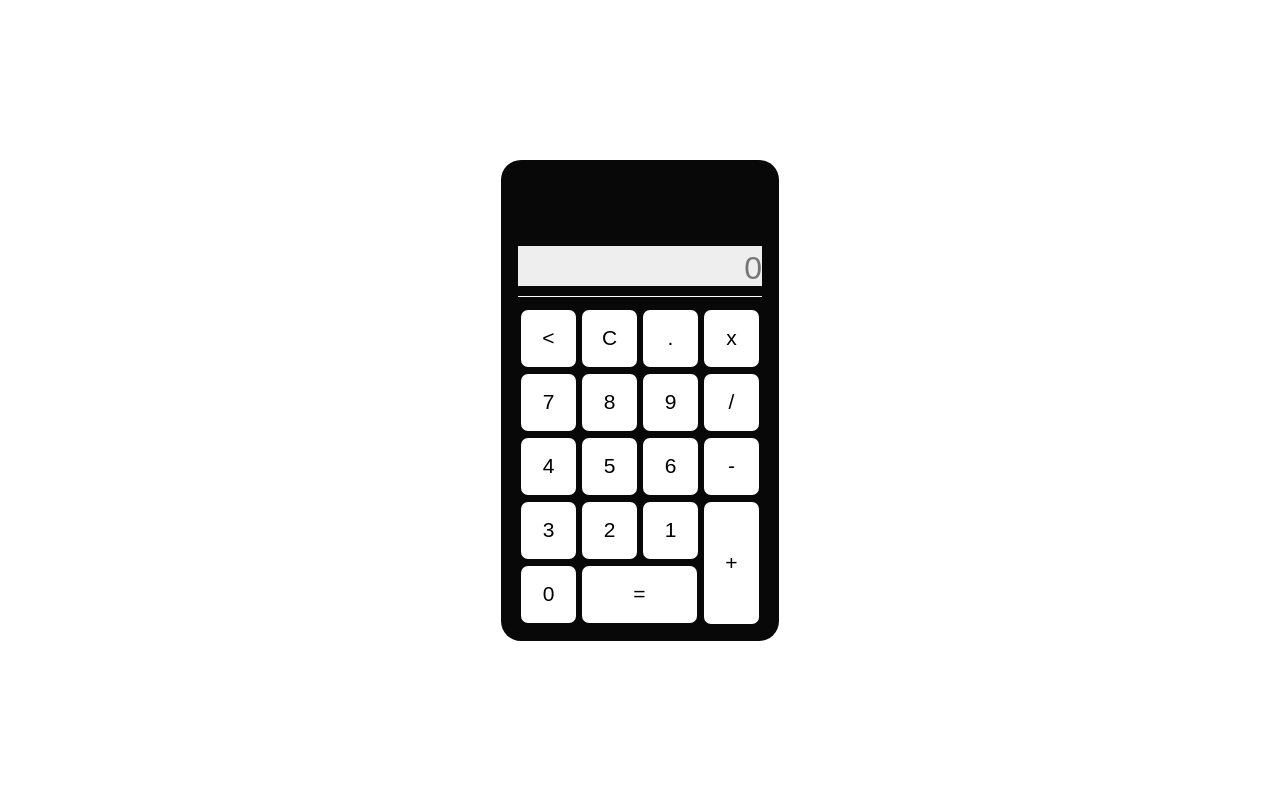
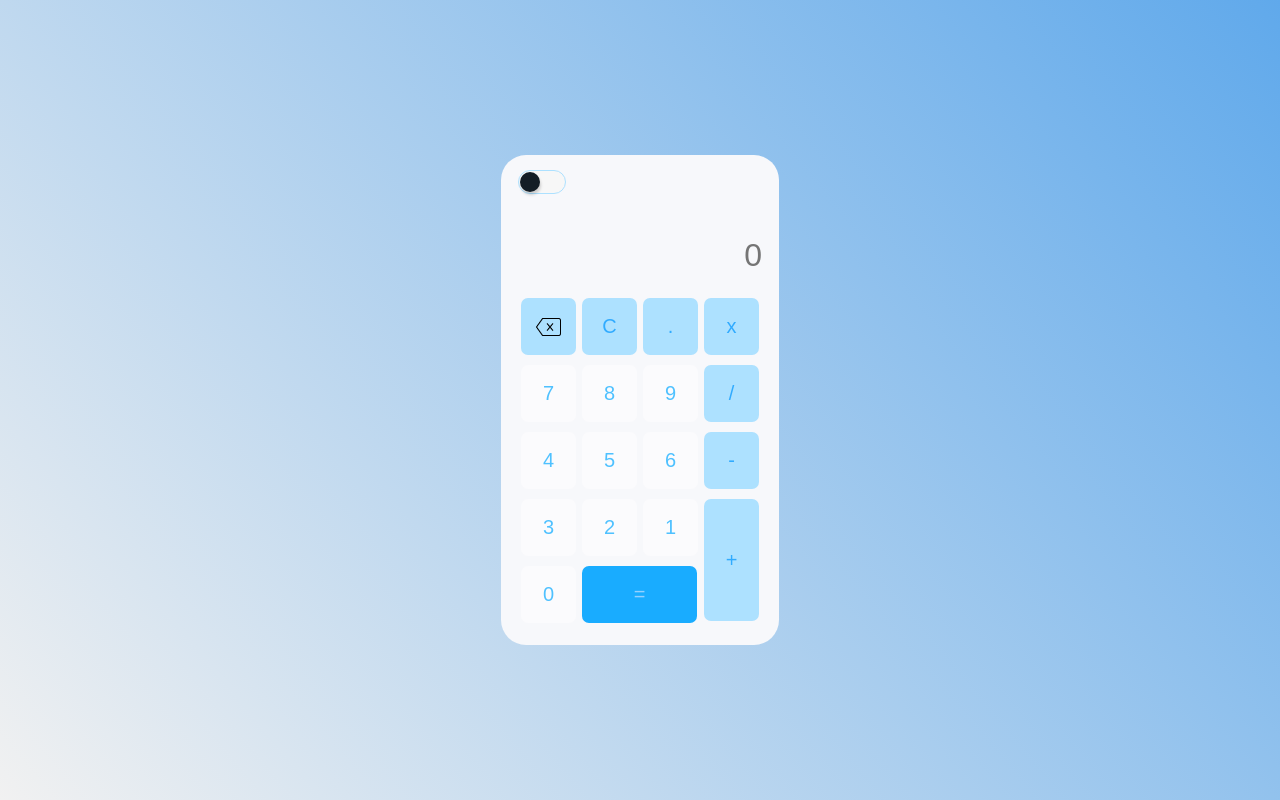
Before and after one commit to RichGuilherme/calculadora_React, a React (Vite) app in the folder calculadora_react/: page / in a window 1280 px wide. Built offline with nearby package versions, Linux system fonts and the light colour scheme.

Commit message:
versão completa
versão com tudo apenas um erro no toggle

```diff
--- a/calculadora_react/src/components/buttons/button.css
+++ b/calculadora_react/src/components/buttons/button.css
@@ -1,4 +1,6 @@
 button{
+    position: relative;
+
     height: 57px;
     width: 55px;
 
@@ -7,9 +9,9 @@ button{
     border: none;
     border-radius: 7px;
 
-    margin: 0 3px;
+    margin: 5px 3px;
 
-    font-size: 21px;
+    font-size: 1.25rem;
     color: rgb(0, 0, 0);
 
     outline: none;
@@ -17,3 +19,12 @@ button{
     cursor: pointer;
     transition: all 0.3s;
 }
+
+button >img {
+    height: 30px;
+    width: 25px;
+
+    position: relative;
+    top: 9px;
+    margin-top: -14px;
+}
--- a/calculadora_react/src/pages/home/index.css
+++ b/calculadora_react/src/pages/home/index.css
@@ -3,6 +3,32 @@
     padding: 0;
     box-sizing: border-box;
     font-family: sans-serif;
+}
+
+:root{
+   --background-fundo: linear-gradient(50deg, #f1f1f1, #60a9eb);
+   --tecla-op-background: #ade1ff;
+   --tecla-op-color: #31abff;
+   --tecla-num-background: #fbfbfd;
+   --tecla-num-color: #4fc1ff;
+   --tecla-resultado-background: #19ACFF;
+   --tecla-resultado-color: #95D1FF;
+   --theme-dark-cal-background: #F7F8FB;
+   --historico-color: #505152;
+   --display-color: #585959;
+}
+.dark-mode:root{
+    /* mode dark  */
+   --background-fundo: linear-gradient(50deg, #005db2, #131d26);
+   --tecla-op-background: #005db2;
+   --tecla-op-color: #3098fa;
+   --tecla-num-background: #303136;
+   --tecla-num-color: #2983c1;
+   --tecla-resultado-background: #1991ff;
+   --tecla-resultado-color: #9dd0ff;
+   --theme-dark-cal-background: #131d26;
+   --historico-color: #505152;
+   --display-color: #fff;
 }
 
 .page{
@@ -12,44 +38,98 @@
     display: flex;
     justify-content: center;
     align-items: center;
+
+    background: var(--background-fundo);
 }
+
+.toggle-mode {
+    margin-bottom: 20px;
+}
+.toggle-mode > input {
+    display: none;
+}
+.toggle-mode > label {
+    display: block;
+
+    position: relative;
+    height: 24px;
+    width: 48px;
+
+    background-color: #f7f7f7;
+
+    border: 1px var(--tecla-op-background) solid;
+
+    border-radius: 100px;
+
+    cursor: pointer;
+    transition: all 0.3s ease;
+}
+.toggle-mode > label:after {
+    content: '';
+    position: absolute;
+    left: 1px;
+    top: 1px;
+
+    display: block;
+
+    width: 20px;
+    height: 20px;
+    border-radius: 100px;
+
+    background: #131d26;
+
+    box-shadow: 1px 3px 3px rgba(0, 0, 0, 0.171);
+
+    transition: all 0.3s ease;
+}
+.toggle-mode > label:active:after {
+    transform: scale(1.15, 0.85);
+}
+.toggle-mode > input:checked ~ label {
+    background-color: #111;
+
+    border-color: var(--tecla-op-color);
+}
+.toggle-mode > input:checked ~ label:after {
+    left: 25px;
+    background: #fff;
+}
+.toggle-mode > input:disabled ~ label {
+    background-color: #d5d5d5;
+
+    pointer-events: none;
+}
+.toggle-mode > input:disabled ~ label:after {
+    background-color: rgba(255, 255, 255, 0.3);
+}
+
 
 .layout-da-calculadora{
     position: relative;
     display: flex;
     flex-direction: column;
-    align-items: center;
     justify-content: flex-end;
 
-    height: 481px;
-    padding: 15px 17px 5px 17px;
+    height: 490px;
+    padding: 15px 17px 15px 17px;
 
-    background-color: rgb(8, 8, 8);
+    background-color: var(--theme-dark-cal-background);
 
-    border-radius: 20px;
+    border-radius: 25px;
 }
 
 .visor{
     position: relative;
 
     display: flex;
-    flex-direction: column;
+    flex-direction: column-reverse;
     align-items: flex-end;
+    justify-content: center;
 
-    height: 90px;
+    height: 111px;
     width: 244px;
 
     margin-bottom: 10px;
-}
-
-.historico{
-    float: left;
-}
-
-.visor > span {
-    color: #fff;
-    float: right;
-    padding-top: 6px;
 }
 .visor > input{
     position: absolute;
@@ -59,15 +139,48 @@
     height: 40px;
     width: 100%;
 
-    font-size: 32px;
+    font-size: 2rem;
     text-align: right;
-    padding-top: 5px;
+    padding-top: 10px;
 
-    color: #000000;
-    background-color: rgba(238, 238, 238);
+    color: var(--display-color);
+    background-color: rgba(238, 238, 238, 0);
 
     border: none;
     outline: none;
+}
+
+
+.historico-de-resultado{
+    position: absolute;
+
+    bottom: 41px;
+
+    display: flex;
+    flex-direction: column;
+    align-items: flex-end;
+
+    max-height: 70px;
+
+    overflow-y: auto;
+    scroll-behavior: smooth;
+    scroll-margin-bottom: 200px;
+
+    color: var(--historico-color);
+    font-size: 0.95rem;
+    letter-spacing: 1px;
+}
+
+/* Chrome, edge, Safari e opera */
+.historico-de-resultado::-webkit-scrollbar{
+    width: 2px;
+}
+.historico-de-resultado::-webkit-scrollbar-track{
+    background-color: #00000000;
+}
+.historico-de-resultado::-webkit-scrollbar-thumb {
+    background-color: #fff;
+    border-radius: 27px;
 }
 
 .container-button{
@@ -79,41 +192,54 @@
 
     padding: 13px 0;
 
-    height: 340px;
+    height: 350px;
     width: 244px;
-
-    border: 1px solid white;
-    border-right-style: none;
-    border-left-style: none;
-    border-bottom-style: none;
+}
+.container-button button{
+    background-color: var(--tecla-num-background);
+    color: var(--tecla-num-color);
 }
 
 .row1 {
     grid-area: 1 / 1 / 2 / 5;
 }
+.row1 button{
+    color: var(--tecla-op-color);
+    background-color: var(--tecla-op-background);
+}
 
 .row2 {
     grid-area: 2 / 1 / 3 / 5;
 }
+.row2 button:last-child{
+    color: var(--tecla-op-color);
+    background-color: var(--tecla-op-background);
+}
 
 .row3 {
      grid-area: 3 / 1 / 4 / 5;
+}
+.row3 button:last-child{
+    color: var(--tecla-op-color);
+    background-color: var(--tecla-op-background);
 }
 
 .row4 {
     grid-area: 4 / 1 / 5 / 5;
 }
 
-.row5
-{
-    grid-area: 5 / 1 / 6 / 5;
-}
-
+.row5{ grid-area: 5 / 1 / 6 / 5; }
 .row5 button:last-child{
     width: 115px;
+
+    color: var(--tecla-resultado-color);
+    background-color: var(--tecla-resultado-background);
 }
 
 .row6 { grid-area: 4 / 4 / 6 / 5; }
 .row6 button{
    height: 122px;
+
+   color: var(--tecla-op-color);
+   background-color: var(--tecla-op-background);
 }
--- a/calculadora_react/src/pages/home/index.jsx
+++ b/calculadora_react/src/pages/home/index.jsx
@@ -1,14 +1,17 @@
 import { useState, useRef, useLayoutEffect } from "react"
 import Buttons from "../../components/buttons/button"
+import iconExcluir from '../../assets/icons-limpar-símbolo.png'
 import './index.css'
 
 
 function Index(){
     const [display, setDisplay] = useState("")
-    const [calculoDoResultado, setCalculoDoResultado] = useState("")
+    const [toggle, setToggle] = useState(false)
+
+    const containerRef = useRef()
 
     const handleAddOperador = (op) => {
-        if (display.indexOf(op) === -1){
+        if (display.indexOf(op) === -1){ // impedir de criar dois op do mesmo tipo juntos.
             setDisplay(display + op)
         } else if(display.indexOf(op, display.length -1) === -1){
            setDisplay(display + op)
@@ -23,73 +26,99 @@ function Index(){
         setDisplay(display.substring(0, display.length - 1))
     }
 
+    const elementoPai = document.querySelector(".historico-de-resultado")
+    const resultadosFilho = document.querySelectorAll(".calculos")
+
     const handleClean = (clean) => {
         setDisplay(clean)
-        setCalculoDoResultado(clean)
+
+        resultadosFilho.forEach((elemento) => { //Excluir todos elemento criados do historico.
+            elemento.remove()
+        })
     }
 
-   const containerRef = useRef()
+   const historicoDeResultados = (resultado) => {
+        containerRef.current.insertAdjacentHTML("beforeend", `<span class="calculos">${resultado}</span>`)
 
-   const historicoDeResultados = (resultado) => {
-
-        containerRef.current.insertAdjacentHTML("afterbegin", `<span class="historico">${resultado}</span>`)
+        elementoPai.scrollIntoView({behavior: "smooth", block: "end", inline: "nearest"}) //add o scroll automático no historico.
     }
 
-
     const handleResultado = (display) => {
-        setCalculoDoResultado(display)
-
         const resultado = eval(display).toString()
         setDisplay(resultado)
 
         historicoDeResultados(display)
+    }
 
-    }
+    // toggle-mode
+
+        const html = document.querySelector('html')
+
+        const checkbox = (offOn) => {
+             if(offOn === false){
+                addEventListener('change', () => {
+                    html.classList.toggle('dark-mode')
+                    setToggle(true)
+                })
+             }else {
+                addEventListener('change', () => {
+                    html.classList.toggle('')
+                })
+             }
+        }
 
     return (
     <div className="page">
         <div className="layout-da-calculadora">
-            <div className="visor" ref={containerRef} >
-                 <span className="resultado-do-calculo">{calculoDoResultado}</span>
+
+            <div className="toggle-mode">
+                <input type="checkbox" id="foo" className="switch" onClick={() => checkbox(toggle)}/>
+                <label htmlFor="foo"></label>
+            </div>
+
+            <div className="visor">
+                <div className="historico-de-resultado" ref={containerRef}>
+
+                </div>
                  <input maxLength={17} placeholder="0" value={display} className="display-calculo" disabled/>
             </div>
 
             <div className="container-button">
                     {/* linha um */}
                     <div className="row1">
-                        <Buttons label='<' onClick={() => handleDeleteDisplay('')} />
-                        <Buttons label='C' onClick={() => handleClean('')} />
-                        <Buttons label='.' onClick={() => handleAddOperador('.')} />
-                        <Buttons label='x' onClick={() => handleAddOperador('*')} />
+                        <Buttons label = {<img src={iconExcluir} alt="iconExcluir"></img>} onClick={() => handleDeleteDisplay('')}></Buttons>
+                        <Buttons label = 'C' onClick={() => handleClean('')} />
+                        <Buttons label = '.' onClick={() => handleAddOperador('.')} />
+                        <Buttons label = 'x' onClick={() => handleAddOperador('*')} />
                     </div>
                     {/* linha dois */}
                     <div className="row2">
-                        <Buttons label='7' onClick={() => handleAddNumero('7')} />
-                        <Buttons label='8' onClick={() => handleAddNumero('8')} />
-                        <Buttons label='9' onClick={() => handleAddNumero('9')} />
-                        <Buttons label='/' onClick={() => handleAddOperador('/')} />
+                        <Buttons label = '7' onClick={() => handleAddNumero('7')} />
+                        <Buttons label = '8' onClick={() => handleAddNumero('8')} />
+                        <Buttons label = '9' onClick={() => handleAddNumero('9')} />
+                        <Buttons label = '/' onClick={() => handleAddOperador('/')} />
                     </div>
                     {/* linha três */}
                     <div className="row3">
-                        <Buttons label='4' onClick={() => handleAddNumero('4')} />
-                        <Buttons label='5' onClick={() => handleAddNumero('5')} />
-                        <Buttons label='6' onClick={() => handleAddNumero('6')} />
-                        <Buttons label='-' onClick={() => handleAddOperador('-')} />
+                        <Buttons label = '4' onClick={() => handleAddNumero('4')} />
+                        <Buttons label = '5' onClick={() => handleAddNumero('5')} />
+                        <Buttons label = '6' onClick={() => handleAddNumero('6')} />
+                        <Buttons label = '-' onClick={() => handleAddOperador('-')} />
                     </div>
                     {/* linha quatro */}
                     <div className="row4">
-                        <Buttons label='3' onClick={() => handleAddNumero('3')} />
-                        <Buttons label='2' onClick={() => handleAddNumero('2')} />
-                        <Buttons label='1' onClick={() => handleAddNumero('1')} />
+                        <Buttons label = '3' onClick={() => handleAddNumero('3')} />
+                        <Buttons label = '2' onClick={() => handleAddNumero('2')} />
+                        <Buttons label = '1' onClick={() => handleAddNumero('1')} />
                     </div>
                     {/* linha cinco */}
                     <div className="row5">
-                        <Buttons label='0' onClick={() => handleAddNumero('0')} />
-                        <Buttons label='=' onClick={() => handleResultado(display)} />
+                        <Buttons label = '0' onClick={() => handleAddNumero('0')} />
+                        <Buttons label = '=' onClick={() => handleResultado(display)} />
                     </div>
                     {/* linha horizontal */}
                     <div className="row6">
-                        <Buttons label='+' onClick={() => handleAddOperador('+')} />
+                        <Buttons label = '+' onClick={() => handleAddOperador('+')} />
                     </div>
             </div>
         </div>
```
Also changed, not shown: calculadora_react/src/assets/icons-limpar-símbolo.png (added).
